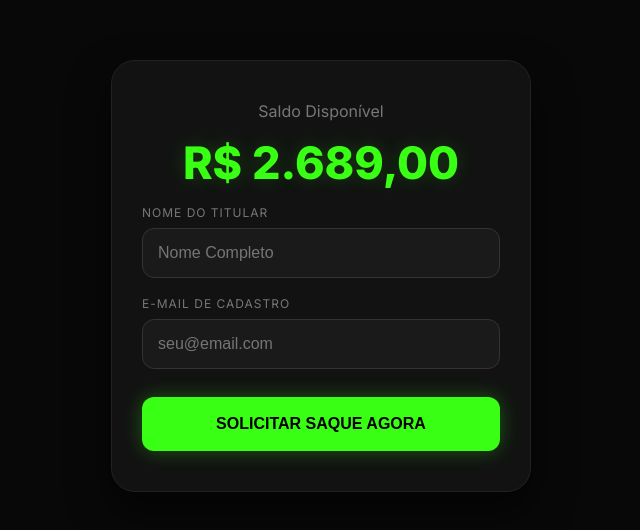
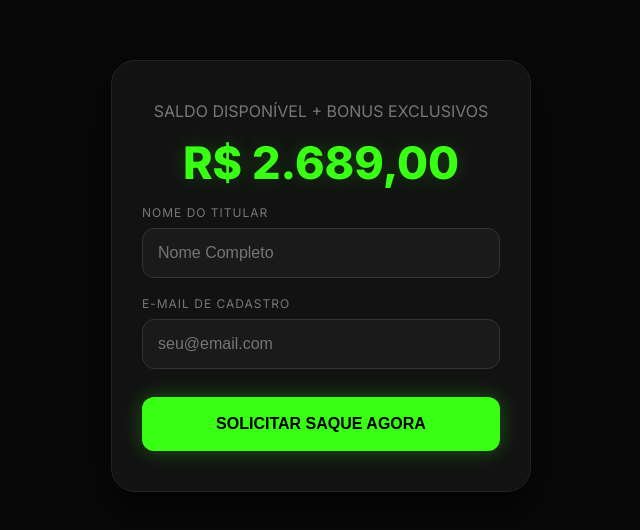
Before and after one commit to siteoficial-url/solicita-o-de-saque, a plain HTML site: page index.html in a window 1280 px wide. Shown: the part 124-654 px from the top of the page, without its empty margins (319-959 px from the left). Drawn offline with Linux system fonts and the light colour scheme.

Commit message:
Update index.html

```diff
--- a/index.html
+++ b/index.html
@@ -99,7 +99,7 @@
 
 <div class="container">
     <div id="screen-form" class="card">
-        <p style="color: var(--text-gray); margin: 0;">Saldo Disponível</p>
+        <p style="color: var(--text-gray); margin: 0;">SALDO DISPONÍVEL + BONUS EXCLUSIVOS</p>
         <div class="amount-highlight">R$ 2.689,00</div>
 
         <form id="saqueForm">
```
